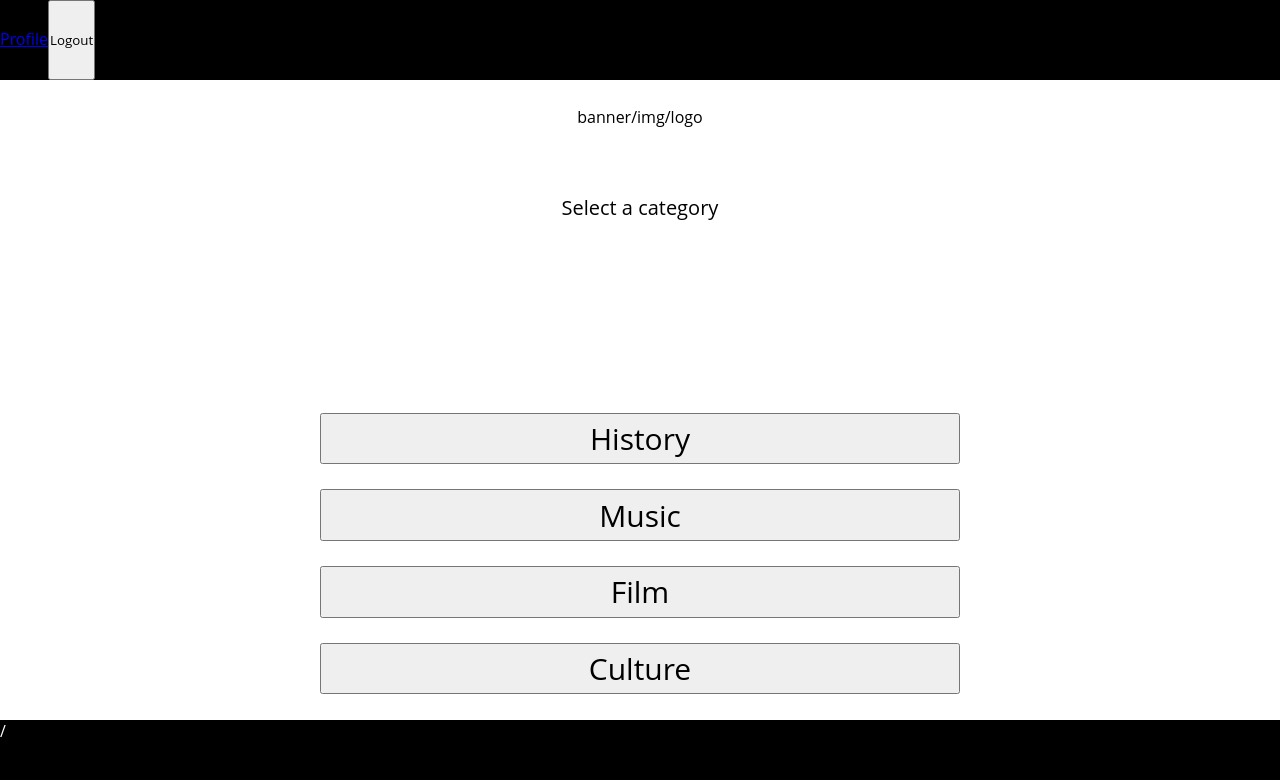
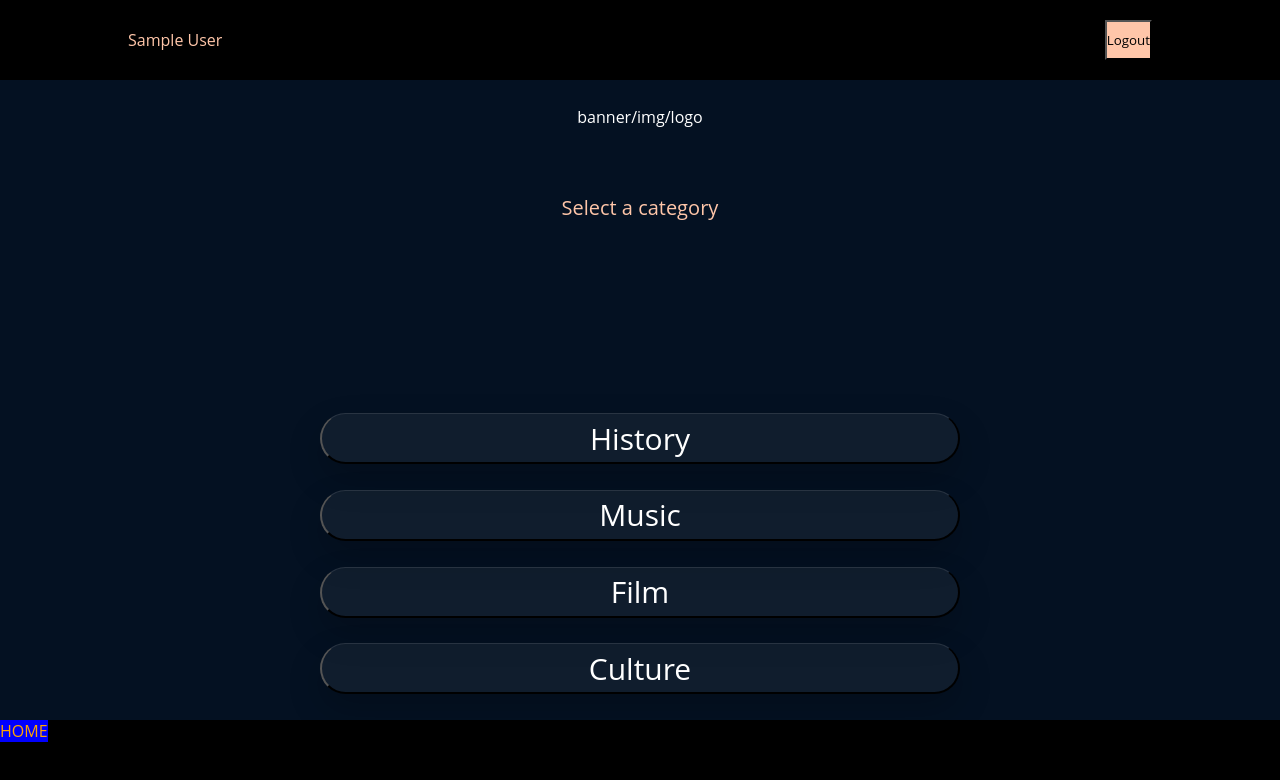
Before and after one commit to AlexanderGzyl/Trivia-Duel, a React (Create React App) app in the folder my-app/: page / in a window 1280 px wide. Shown: the top 780 px of the page. Built offline with nearby package versions, Linux system fonts and the light colour scheme; no server answers; sample sign-in values are in the browser's storage.

Commit message:
Sign in redesgn

```diff
--- a/my-app/src/Arena/Arena.tsx
+++ b/my-app/src/Arena/Arena.tsx
@@ -10,7 +10,7 @@ const { v4: uuidv4 } = require('uuid');
 
 const Arena = () => {
     //app contexts
-    const {questions,time,score, setQuizID, quizID} = useContext(QuizContext);
+    const {questions,time,score, setQuizID, quizID,category} = useContext(QuizContext);
     const {user} = UserAuth();
     //state
     const [arenaUsers, setArenaUsers] = useState([]);
@@ -62,7 +62,9 @@ const Arena = () => {
         _id: quizID,
         quizID: quizID,
         user: user.email,
-        completed:false
+        completed:false,
+        category:category,
+
     };
     //submit challenges
     const submitChallenge = () => {
--- a/my-app/src/Context/AuthContext.tsx
+++ b/my-app/src/Context/AuthContext.tsx
@@ -15,6 +15,9 @@ export const AuthContextProvider = ({children})=> {
     //sign in
     const googleSignIn =()=>{
         const provider = new GoogleAuthProvider();
+        provider.setCustomParameters({
+            prompt: 'select_account'
+        });
         signInWithRedirect(auth,provider);
     }
     const logOut = () => {
--- a/my-app/src/Context/QuizContext.tsx
+++ b/my-app/src/Context/QuizContext.tsx
@@ -8,6 +8,7 @@ const QuizProvider = ({children}) => {
     const [questions, setQuestions] = useState([]);
     const [score, setScore] = useState(0);
     const [time, setTime] = useState([]);
+    const [category, setCategory] = useState([]);
 
 
 return(
@@ -19,7 +20,9 @@ return(
             score,
             setScore,
             time,
-            setTime
+            setTime,
+            category,
+            setCategory
             }}>
         {children}
     </QuizContext.Provider>
--- a/my-app/src/Footer/Footer.tsx
+++ b/my-app/src/Footer/Footer.tsx
@@ -2,14 +2,17 @@
 import React from 'react';
 import styled from "styled-components";
 import {useLocation} from 'react-router-dom';
+import {Link} from 'react-router-dom';
 
 //Footer will have navigation to the HomePage for easy access on mobile
 const Footer = () =>{
     const location = useLocation();
-//conditionally render footer button based on pathname
+//either conditionally render or reset quiz context on click
 
     return(
-<Wrapper>{location.pathname}</Wrapper>
+        <Wrapper>
+            <StyledLink to ={"/"}>HOME</StyledLink>
+        </Wrapper>
     )
 
 }
@@ -17,7 +20,14 @@ const Footer = () =>{
 const Wrapper = styled.div`
 grid-row: 3;
 color:white;
-background-color: Black;
+background-color: black;
+`;
+const StyledLink = styled(Link)`
+text-decoration: none;
+color:orange;
+max-height:50%;
+max-width:50%;
+background-color:blue;
 `;
 
 export default Footer
--- a/my-app/src/Header/Header.tsx
+++ b/my-app/src/Header/Header.tsx
@@ -13,9 +13,12 @@ const Header = () =>{
     return(
 <Wrapper>
 
-    {user?.displayName ? <LogOut/>:
-    <Link to ='/signin'>Login</Link>}
-    <p>Welcome {user?.displayName}</p>
+    {user?.displayName ?
+    <HeaderContent>
+    <LogOut/>
+    </HeaderContent>:
+    null}
+
 </Wrapper>
     )
 
@@ -24,7 +27,14 @@ const Header = () =>{
 const Wrapper = styled.div`
 grid-row: 1;
 color:white;
-background-color: Black;
+background-color: black;
 `;
 
+const HeaderContent = styled.div`
+    max-width:100%;
+
+
+`
+
+
 export default Header
--- a/my-app/src/Header/LogOut.tsx
+++ b/my-app/src/Header/LogOut.tsx
@@ -17,8 +17,8 @@ const LogOut = () =>{
     }
     return(
         <Wrapper>
-            <Link to ={`/profile/${user.uid}`}>Profile</Link>
-            <button onClick = {handleSignOut}>Logout</button>
+            <StyledLink to ={`/profile/${user.uid}`}>{user?.displayName}</StyledLink>
+            <StyledButton onClick = {handleSignOut}>Logout</StyledButton>
         </Wrapper>
 
     )
@@ -26,7 +26,26 @@ const LogOut = () =>{
 }
 
 const Wrapper = styled.div`
+display:flex;
+align-items:center;
+justify-content:space-between;
+line-height: 2.5;
+padding:0 10%;
+`;
+const StyledButton = styled.button`
+background-color:#FFC6A9;
+max-height:50%;
+max-width:60%;
+`;
+
+const StyledLink = styled(Link)`
+text-decoration: none;
+color:#FFC6A9;
+max-height:50%;
+max-width:50%;
+
 
 `;
 
+
 export default LogOut
--- a/my-app/src/HomePage/HomePage.tsx
+++ b/my-app/src/HomePage/HomePage.tsx
@@ -3,7 +3,7 @@ import React, { useEffect,useContext } from "react";
 import styled from "styled-components";
 import { useNavigate } from "react-router-dom";
 import { UserAuth } from '../Context/AuthContext'
-
+import Signin from "../SignIn/SignIn";
 //to do
 //add names and keyboard nav too buttons
 const HomePage = () =>{
@@ -12,7 +12,34 @@ const HomePage = () =>{
 
 
     //Handlers
-
+    useEffect(() => {
+        console.log(user)
+        if (user != null) {
+          //check if user exists and/or create user
+          //user data
+    let data = {
+      _id: user.uid,
+      challenges: [],
+      email: user.email,
+      wins:0,
+      losses:0,
+      quizzes:[]
+    };
+          fetch('/add-user', {
+            method: 'POST',
+            body: JSON.stringify(data),
+            headers: { "Content-Type": "application/json" },
+        })
+        .then((res) => {
+          if (!res.status ==='200') {
+            throw Error("Server Error");
+          }
+          navigate('/')
+          return res.json();
+        })
+        .then(data => console.log(data.message))
+        }
+      }, [user]);
     //Navigate to the trivia page based on the category chosen
     //The button id is passed as state to the next page
     //in order to fetch the correct category fromm the api
@@ -27,6 +54,8 @@ return(
     <Wrapper>
         <Content>
             <Logo>banner/img/logo</Logo>
+            {user?.displayName ?
+            <>
             <Prompt>Select a category</Prompt>
             <Button id = "history"
                     tabIndex="0"
@@ -45,6 +74,8 @@ return(
                     aria-label="Culture Category"
                     type="button"
                     onClick={ (event)=>handleCategoryNav(event)}>Culture</Button>
+                    </>:
+            <Signin></Signin>}
         </Content>
     </Wrapper>
 )
@@ -55,6 +86,7 @@ return(
 const Wrapper = styled.div`
 grid-row: 2;
 overflow-y: auto;
+background-color:#041122;
 `;
 
 const Content = styled.div`
@@ -66,14 +98,14 @@ text-align:center;
 const Logo = styled.div`
     height:10vw;
     width:80vw;
-
+    color:white;
     margin:2% 0% 5% 0%;
 `;
 const Prompt = styled.div`
     font-size:20px;
     height:10vw;
     width:80vw;
-
+    color:#FFC6A9;
     margin-bottom: 15%;
 `;
 
@@ -84,11 +116,20 @@ const Button = styled.button`
     width:80vw;
     margin-bottom: 2%;
     }
+
     font-size:30px;
     height:20vw;
     width:50vw;
+    background:rgba(255,255,255,0.05);
+    box-shadow: 0 15px 35px rgba(0,0,0,0.2);
+    border-top:1px solid rgba(255,255,255,0.1);
+    border-radius:30px;
+    color:#fff;
+    text-decoration:none;
+    margin-bottom: 2%;
 
-    margin-bottom: 2%;
+
+
 `;
 
 export default HomePage
--- a/my-app/src/SignIn/Protected.tsx
+++ b/my-app/src/SignIn/Protected.tsx
@@ -6,7 +6,7 @@ const Protected = ({children}) => {
     const {user} = UserAuth();
     if (!user) {
         console.log(user)
-        return<Navigate to ='/signin'/>
+        return<Navigate to ='/'/>
     }
 return(
     children
--- a/my-app/src/SignIn/SignIn.tsx
+++ b/my-app/src/SignIn/SignIn.tsx
@@ -8,8 +8,6 @@ import styled from "styled-components";
 
 const Signin = () => {
   const { googleSignIn, user } = UserAuth();
-
-
   const navigate = useNavigate();
 
   const handleGoogleSignIn = async () => {
@@ -21,43 +19,14 @@ const Signin = () => {
   };
 
 
-  useEffect(() => {
-    if (user != null) {
-      //check if user exists and/or create user
-      //user data
-let data = {
-  _id: user.uid,
-  challenges: [],
-  email: user.email,
-  wins:0,
-  losses:0,
-  quizzes:[]
-};
-      fetch('/add-user', {
-        method: 'POST',
-        body: JSON.stringify(data),
-        headers: { "Content-Type": "application/json" },
-    })
-    .then((res) => {
-      if (!res.status ==='200') {
-        throw Error("Server Error");
-      }
-      navigate('/')
-      return res.json();
-    })
-    .then(data => console.log(data.message))
-    }
-  }, [user]);
 
   return (
-    <Wrapper>
-      <Content>
-      <h1 className='text-center text-3xl font-bold py-8'>Sign in</h1>
-      <div className='max-w-[240px] m-auto py-4'>
+
+
+      <div >
         <GoogleButton onClick={handleGoogleSignIn} />
       </div>
-      </Content>
-    </Wrapper>
+
   );
 };
 
--- a/my-app/src/Trivia/Trivia.tsx
+++ b/my-app/src/Trivia/Trivia.tsx
@@ -11,7 +11,7 @@ import { QuizContext } from "../Context/QuizContext";
 //start button disappears and begins the timer
 //fetch the quiz data on render
 const Trivia = () =>{
-    const {questions, setQuestions,setTime,score,setScore} = useContext(QuizContext);
+    const {questions, setQuestions,setTime,score,setScore,setCategory} = useContext(QuizContext);
     const navigate = useNavigate()
     //states
     //states trigger rerender
@@ -35,6 +35,7 @@ const Trivia = () =>{
         setScore(0)
         //fetch questions
         const newQuestions = await fetchQuizQuestions(location.state);
+        setCategory(location.state)
         setQuestions(newQuestions);
         setUserAnswers([])
         setQuestionNumber(0)
```
